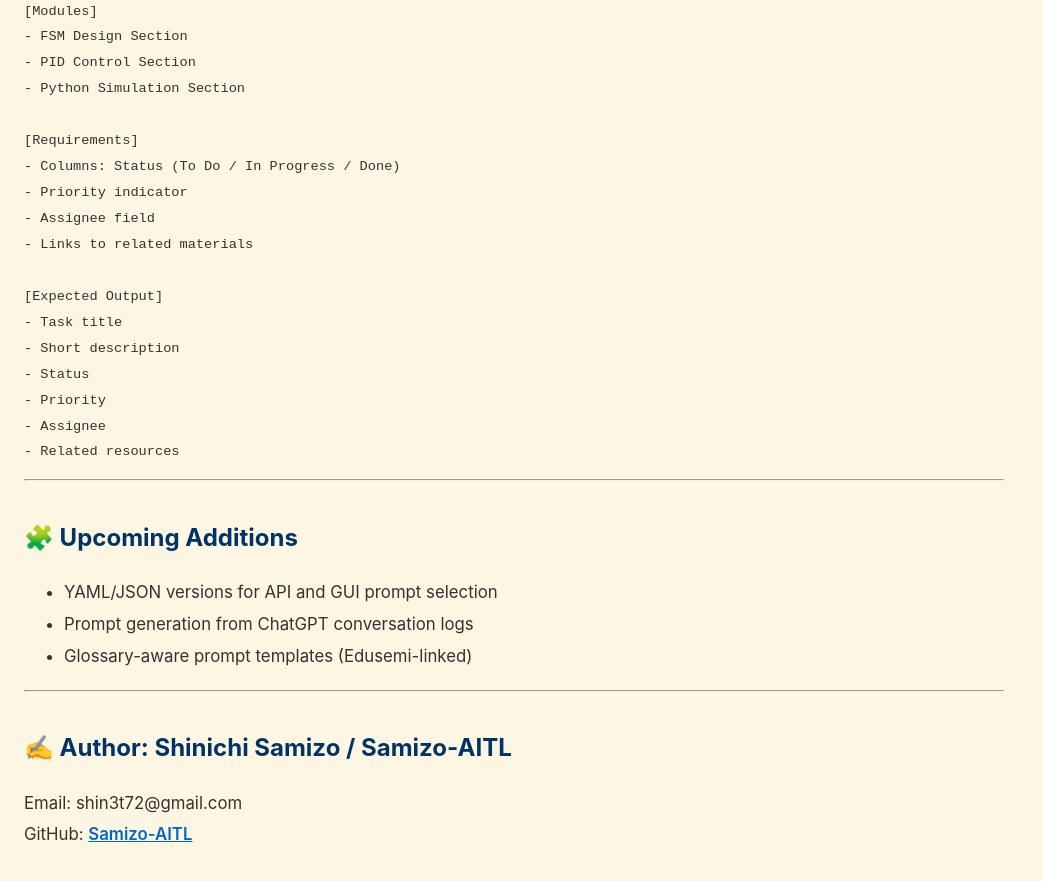
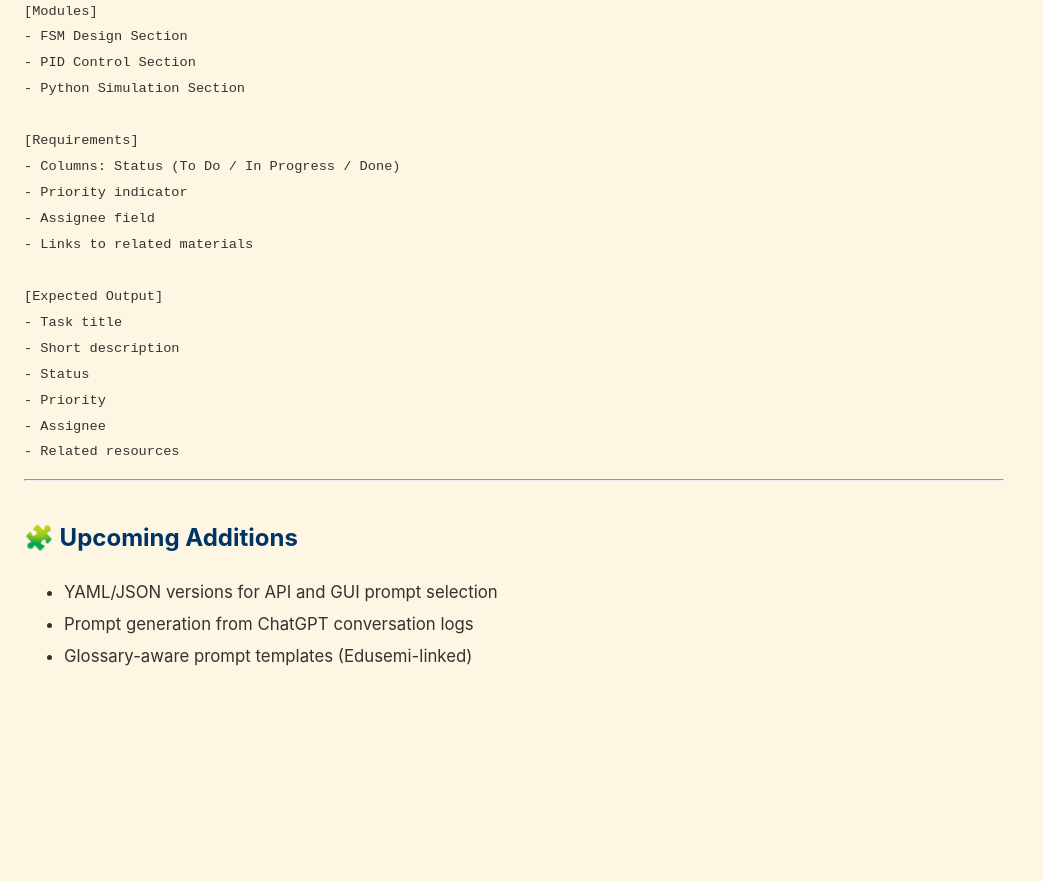
Before and after one commit to Samizo-AITL/SamizoGPT, a Jekyll site: the page built from SamizoGPT-v1x/prompt_templates_en.md, in a window 1280 px wide and 900 px high, scrolled down 4663 px. Shown: the top 881 px of the window, without its empty margins (0-1043 px from the left). Built offline with Jekyll 4.4.1, drawn with Linux system fonts in a browser that asks for light colours; our own code applies the rules of GitHub Pages for plain Markdown files; after the commit the page ends 5385 px from its top, so only the background shows below that.

Commit message:
Update prompt_templates_en.md

```diff
--- a/SamizoGPT-v1x/prompt_templates_en.md
+++ b/SamizoGPT-v1x/prompt_templates_en.md
@@ -176,10 +176,3 @@ Design a task database structure for the following educational development proje
 - YAML/JSON versions for API and GUI prompt selection
 - Prompt generation from ChatGPT conversation logs
 - Glossary-aware prompt templates (Edusemi-linked)
-
----
-
-## ✍ Author: Shinichi Samizo / Samizo-AITL
-
-Email: shin3t72@gmail.com
-GitHub: [Samizo-AITL](https://github.com/Samizo-AITL)
```
